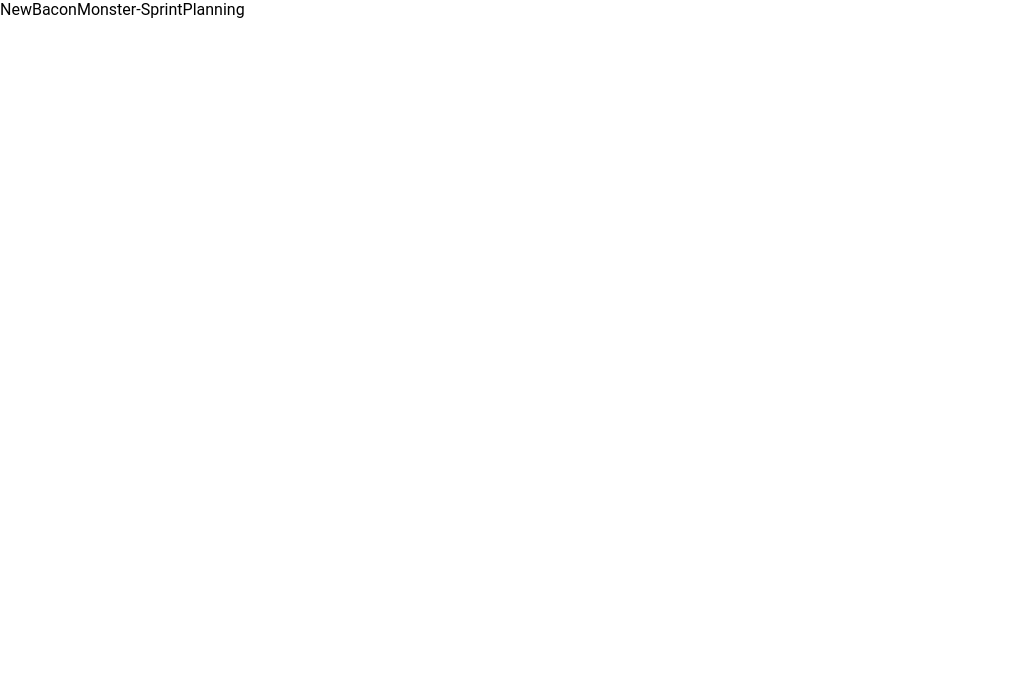
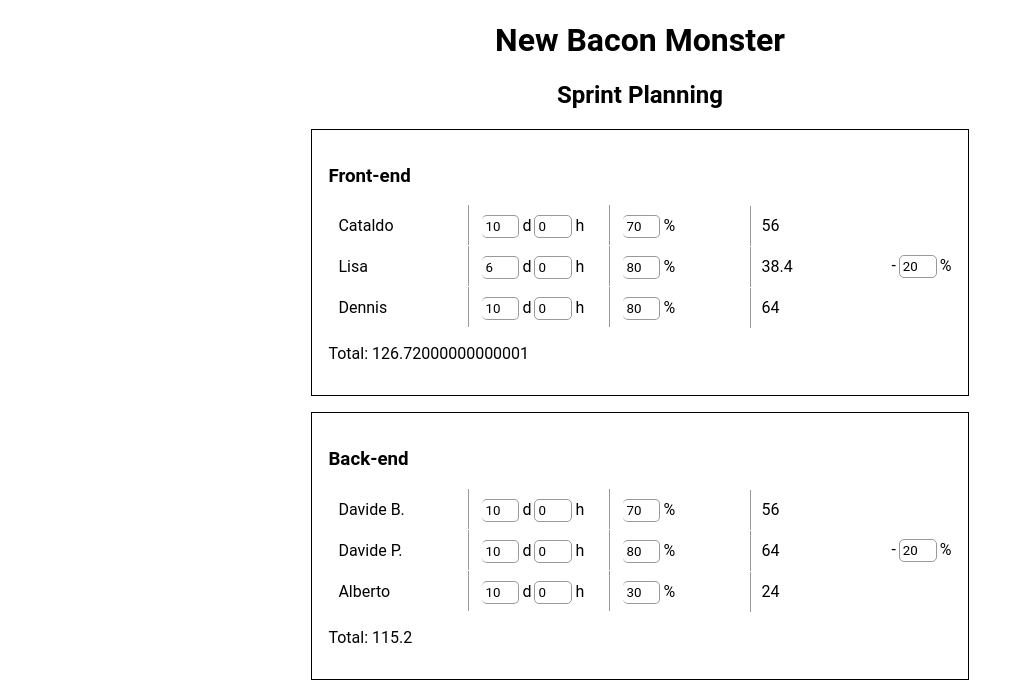
Before and after one commit to lisaparma/ScrambledEggs-SprintPlanning, a React (Create React App) app: page / in a window 1280 px wide. Shown: the top 682 px of the page, without its empty margins (0-1031 px from the left). Built offline with nearby package versions, Linux system fonts and the light colour scheme.

Commit message:
Data structure

```diff
--- a/package.json
+++ b/package.json
@@ -7,6 +7,7 @@
     "gh-pages": "2.0.1",
     "lodash": "4.17.15",
     "node-sass": "4.12.0",
+    "prop-types": "^15.7.2",
     "react": "16.8.6",
     "react-dom": "16.8.6",
     "react-router-dom": "^5.0.1",
--- /dev/null
+++ b/src/DataBlock.js
@@ -0,0 +1,48 @@
+
+import {concat, findIndex, forEach, remove} from 'lodash';
+import { BehaviorSubject } from 'rxjs';
+
+export class DataBlock {
+
+  team;
+  _team;
+
+  total;
+  emergency;
+
+  constructor(team) {
+    this.team = new BehaviorSubject(team);
+    this._team = team;
+    this.total = new BehaviorSubject(0);
+    this.emergency = new BehaviorSubject(20);
+
+    this.calculateTotal();
+  }
+
+  changeValue(mateName, key, value) {
+    const index = findIndex(this._team, (mate) => {return mate.name === mateName});
+    if (index !== undefined) {
+      const newMate = {
+        ...this._team[index],
+        [key]: value
+      };
+      this._team[index] = newMate;
+      this.team.next(this._team);
+    }
+    this.calculateTotal();
+  }
+
+  changeEmergency(value) {
+    this.emergency.next(value);
+    this.calculateTotal();
+  }
+  calculateTotal() {
+    let total = 0;
+    forEach(this._team, (mate) => {
+      const mateTotal = (((mate.d*8) + mate.h)/100 * mate.efficiency)/100*(100-this.emergency.getValue());
+      total = total + mateTotal;
+    });
+    this.total.next(total);
+  }
+
+}
--- /dev/null
+++ b/src/components/HeadingTitle.js
@@ -0,0 +1,12 @@
+import React from 'react';
+
+import "../style/App.scss";
+
+export function HeadingTitle() {
+  return (
+    <div className="heading">
+      <h1>New Bacon Monster</h1>
+      <h2>Sprint Planning</h2>
+    </div>
+  )
+}
--- a/src/components/HomePage.js
+++ b/src/components/HomePage.js
@@ -1,9 +1,44 @@
 import React from 'react';
 
+import {HeadingTitle} from "./HeadingTitle";
+import {HoursPlanning} from "./HoursPlanning";
+
 import "../style/App.scss";
+import {DataBlock} from "../DataBlock";
 
-export function HomePage() {
-  return (
-    <div className="page">NewBaconMonster-SprintPlanning</div>
-  )
+export class HomePage extends React.Component {
+
+  constructor(props) {
+    super(props);
+    const frontEndTeam = [
+      { name: 'Cataldo', d: 10, h: 0, efficiency: 70 },
+      { name: 'Lisa', d: 6, h: 0, efficiency: 80 },
+      { name: 'Dennis', d: 10, h: 0, efficiency: 80 }
+    ];
+    const backEndTeam = [
+      { name: 'Davide B.', 'd': 10, 'h': 0, 'efficiency': 70},
+      { name: 'Davide P.', 'd': 10, 'h': 0, 'efficiency': 80},
+      { name: 'Alberto', 'd': 10, 'h': 0, 'efficiency': 30}
+    ];
+    this.frontEndTeamBlock = new DataBlock(frontEndTeam);
+    this.backEndTeamBlock = new DataBlock(backEndTeam);
+  }
+
+  componentDidMount() {
+    // TODO: sottoscriversi ai block per avere il report finale
+  }
+
+  render() {
+    return (
+      <div className="page">
+        <HeadingTitle/>
+
+        <div className="sprintPlanning">
+          <HoursPlanning title={'Front-end'} dataBlock={this.frontEndTeamBlock}/>
+          <HoursPlanning title={'Back-end'} dataBlock={this.backEndTeamBlock} />
+        </div>
+
+      </div>
+    )
+  }
 }
--- /dev/null
+++ b/src/components/HoursPlanning.js
@@ -0,0 +1,83 @@
+import React from 'react';
+import PropTypes from 'prop-types';
+import {forEach} from 'lodash'
+
+import "../style/App.scss";
+import {TeamMate} from "./TeamMate";
+import {DataBlock} from "../DataBlock";
+
+export class HoursPlanning extends React.Component {
+
+  static propTypes = {
+    title: PropTypes.string,
+    dataBlock: PropTypes.instanceOf(DataBlock)
+  };
+
+  _subscriptions;
+
+  constructor(props) {
+    super(props);
+    this._subscriptions = [];
+    this.state = {
+      team: [],
+      total: 0,
+      emergency: 0
+    }
+  }
+
+  componentDidMount() {
+    this._subscriptions.push(
+      this.props.dataBlock.team.subscribe((team) => {
+        this.setState(() => ({ team }));
+      })
+    );
+    this._subscriptions.push(
+      this.props.dataBlock.total.subscribe((total) => {
+        this.setState(() => ({ total }));
+      })
+    );
+    this._subscriptions.push(
+      this.props.dataBlock.emergency.subscribe((emergency) => {
+        this.setState(() => ({ emergency }));
+      })
+    );
+  }
+
+  _onChangeEmergency = (ev) => {
+    const value = ev.target.value ? parseFloat(ev.target.value) : parseFloat(0);
+    this.props.dataBlock.changeEmergency(value);
+  };
+
+  render() {
+
+    const table = [];
+    forEach(this.state.team, (mate) => {
+      table.push(
+        <TeamMate
+          key={mate.name}
+          mate={mate}
+          dataBlock={this.props.dataBlock}
+        />
+      );
+    });
+
+    return (
+      <div className="hoursPlanning">
+        <h3>{this.props.title}</h3>
+        <div className="table">
+          <div className="team">
+            {table}
+          </div>
+          <div className="emergency">
+            <span>-</span>
+            <input type="number" value={this.state.emergency} onChange={this._onChangeEmergency} />
+            <span>%</span>
+          </div>
+        </div>
+        <div className="total">
+          <p>Total: {this.state.total}</p>
+        </div>
+      </div>
+    )
+  }
+}
--- /dev/null
+++ b/src/components/TeamMate.js
@@ -0,0 +1,64 @@
+import React from 'react';
+import {forEach} from 'lodash'
+
+import "../style/App.scss";
+import PropTypes from "prop-types";
+import {DataBlock} from "../DataBlock";
+
+export class TeamMate extends React.Component {
+
+  static propTypes = {
+    mate: PropTypes.object,
+    dataBlock: PropTypes.instanceOf(DataBlock)
+  };
+
+  constructor(props) {
+    super(props);
+  }
+
+  _onChangeD = (ev) => {
+    const value = ev.target.value ? parseFloat(ev.target.value) : parseFloat(0);
+    this.props.dataBlock.changeValue(this.props.mate.name, 'd', value)
+  };
+
+  _onChangeH = (ev) => {
+    const value = ev.target.value ? parseFloat(ev.target.value) : parseFloat(0);
+    this.props.dataBlock.changeValue(this.props.mate.name, 'h', value)
+  };
+
+  _onChangeEff = (ev) => {
+    const value = ev.target.value ? parseFloat(ev.target.value) : parseFloat(0);
+    this.props.dataBlock.changeValue(this.props.mate.name, 'efficiency', value)
+  };
+
+  render() {
+    const {mate} = this.props;
+    const total = ((mate.d*8) + mate.h)/100 * mate.efficiency;
+
+    return (
+      <div className="teammate">
+        <div className="column">
+          {mate.name}
+        </div>
+
+        <div className="column">
+          <input type="number" value={mate.d} onChange={this._onChangeD}/>
+          <span>d</span>
+          <input type="number" value={mate.h} onChange={this._onChangeH}/>
+          <span>h</span>
+        </div>
+
+        <div className="column">
+          <input type="number" value={mate.efficiency} onChange={this._onChangeEff} />
+          <span>%</span>
+        </div>
+
+        <div className="column">
+          <span>{total}</span>
+        </div>
+
+
+      </div>
+    )
+  }
+}
--- a/src/style/App.scss
+++ b/src/style/App.scss
@@ -11,9 +11,55 @@ html, body, #root {
 }
 
 .page {
-  .pageDiv {
-    position: absolute;
-    z-index: 1;
-    width: 100%;
+
+  .heading {
+    margin: auto;
+    width: fit-content;
+
+    text-align: center;
   }
+
+  .sprintPlanning{
+    margin: auto;
+    width: fit-content;
+
+    input {
+      margin: 0 3px;
+      border: solid 1px #999999;
+      padding: 3px;
+      width: 30px;
+      border-radius: 5px;
+    }
+
+    .hoursPlanning {
+      margin: 1em;
+      border: solid 1px black;
+      padding: 1em;
+
+      .table {
+        display: flex;
+        flex-direction: row;
+        .team {
+          .teammate {
+
+            .column {
+              border-left: solid 1px #999999 ;
+              display: inline-block;
+              padding: 10px;
+              width: 120px;
+              height: 20px;
+            }
+            :first-child {
+              border-left: 0;
+            }
+          }
+        }
+        .emergency {
+          align-self: center;
+        }
+      }
+      .total {}
+    }
+  }
+
 }
```
